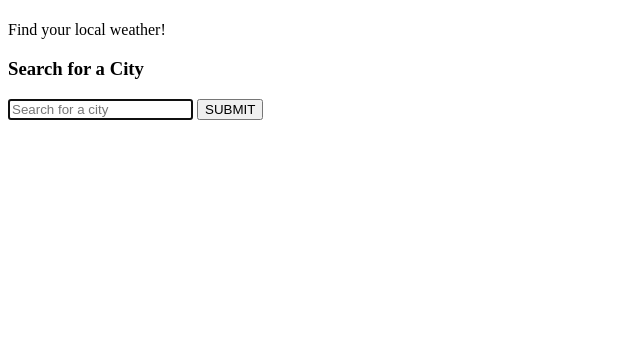
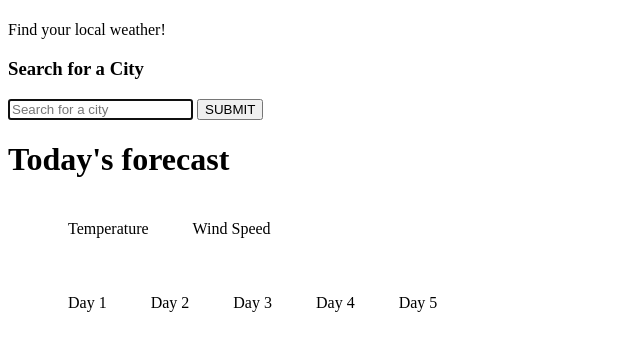
Before and after one commit to Asantowasso/Aaron-Weather-App, a plain HTML site: page index.html in a window 1280 px wide. Shown: the whole page, without its empty margins (0-640 px from the left). Drawn offline with Linux system fonts and the light colour scheme; no server answers.

Commit message:
extracted more data, added HTML for data and created a css file

```diff
--- a/index.html
+++ b/index.html
@@ -5,6 +5,7 @@
     <meta http-equiv="X-UA-Compatible" content="IE=edge">
     <meta name="viewport" content="width=device-width, initial-scale=1.0">
     <title>Weather Application</title>
+    <link rel="stylesheet" href="style.css">
     <script src = "script.js"></script>
 </head>
 <body class="flex-column min-100-vh">
@@ -25,6 +26,25 @@ Find your local weather!
     <span class="msg"></span>
     </form>
 
+    <main>
+    <h1>Today's forecast</h1>
+    <ul class="current">
+    <li>Temperature</li>
+    <li>Wind Speed</li>
+
+    </ul>
+    </main>
+
+    <section>
+    <ul>
+    <li>Day 1</li>
+    <li>Day 2</li>
+    <li>Day 3</li>
+    <li>Day 4</li>
+    <li>Day 5</li>
+    </ul>
+
+    </section>
 <script src="script.js"></script>
 </body>
 </html>
--- a/script.js
+++ b/script.js
@@ -22,10 +22,15 @@ fetch(
     // extract the lat and lon
     var long = data.coord.lon;
     var lat = data.coord.lat;
-
+    var wind = data.wind.speed;
+    var temp = data.main.temp;
+    var humidity = data.main.humidity;
     // -97.7431 30.2672
     // sanity check
     console.log(long, lat);
+    console.log (wind);
+    console.log(temp);
+    console.log(humidity);
     // insert the lat and lon into the url to make the next call (contcatenation)
     var oneCallUrl =
       "https://api.openweathermap.org/data/2.5/onecall?lat=30.2672&lon=-97.7431&exclude=hourly&appid=3f47a5127ecff2b8f4c226b487bf833a";
@@ -45,7 +50,7 @@ fetch(
         /*
         method 1: manipulate static html
             -put static html on the screen w/ html to your linking
-            -reach into the html and grab the element syou want to put your conent in (queryselector)
+            -reach into the html and grab the elements you want to put your conent in (queryselector)
             -use dot notation to insert your data into the html object
 
         method 2: create your html using js
--- /dev/null
+++ b/style.css
@@ -0,0 +1,4 @@
+li {
+display:inline-block;
+padding: 20px;
+}
```
